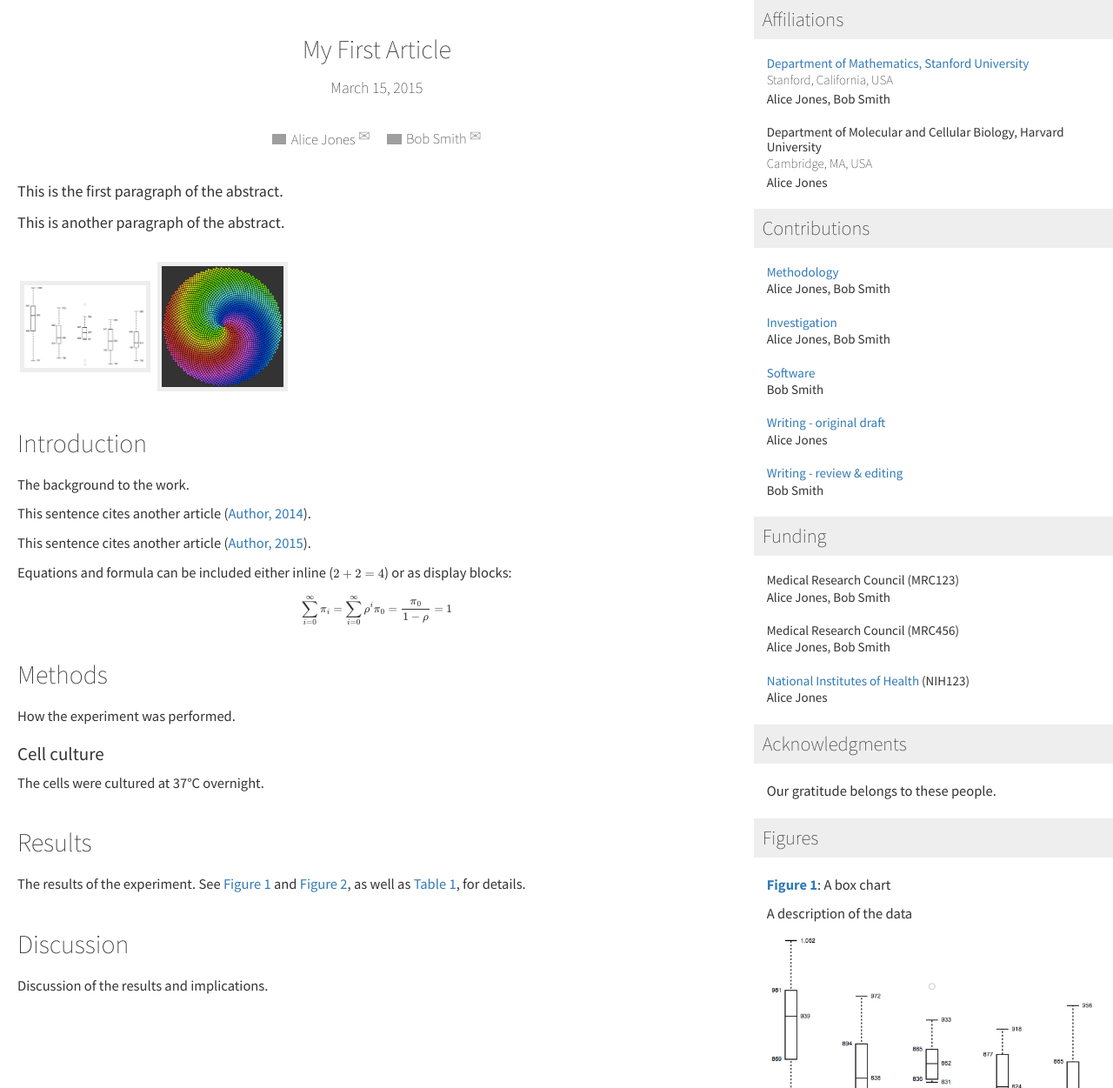
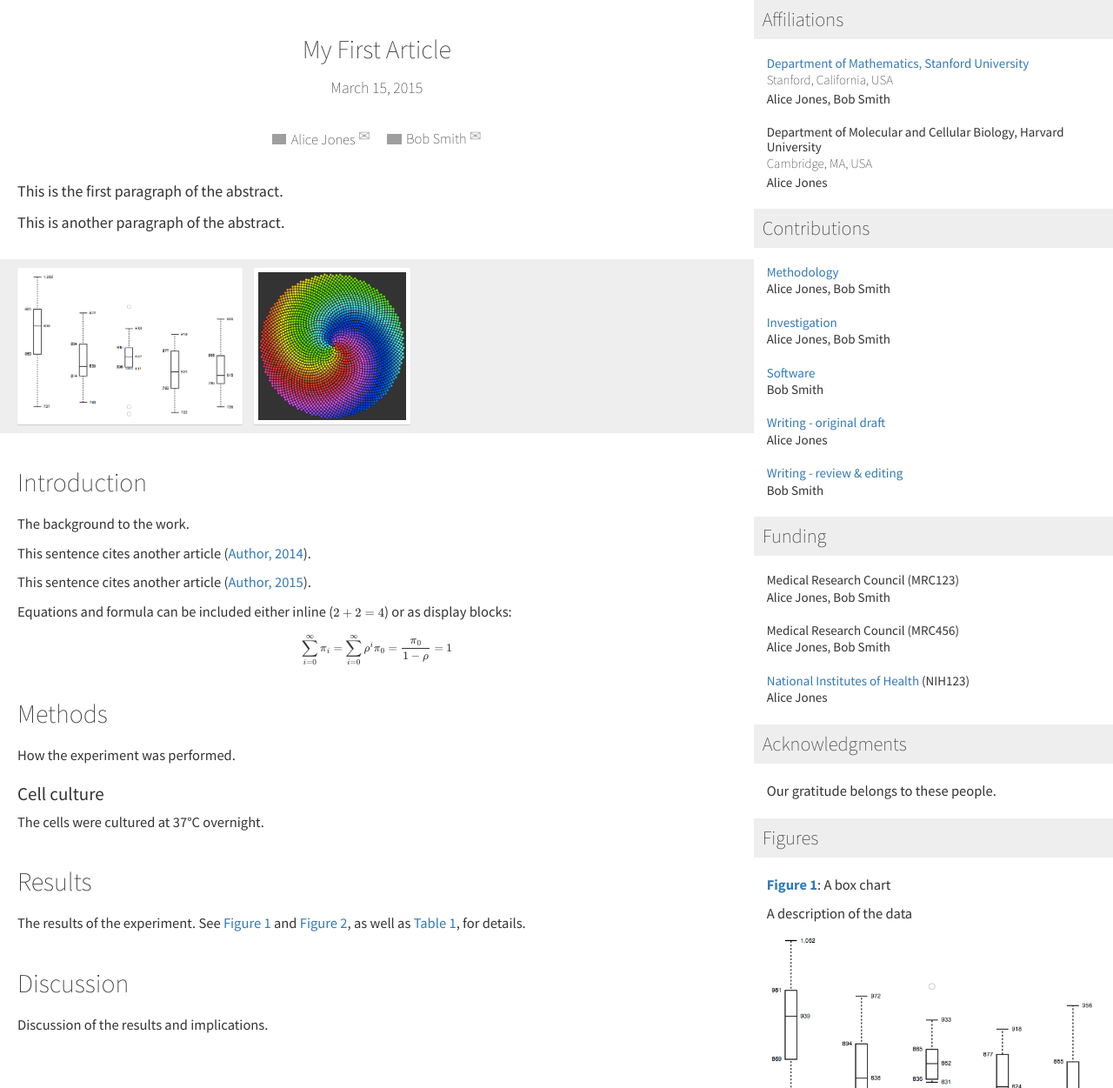
Before and after one commit to PeerJ/paper-now, a Jekyll site: the page built from index.md, in a window 1280 px wide. Shown: the whole page at 87% size. Built offline with Jekyll 4.4.1, drawn with Linux system fonts in a browser that asks for light colours; nearby versions of some CDN libraries; formulas are drawn with MathJax 3; a script that is not in the unit is left out; grey boxes are pictures that could not be loaded.

Commit message:
Cleaner figure thumbnails

```diff
--- a/styles/screen.scss
+++ b/styles/screen.scss
@@ -126,31 +126,34 @@ figure img {
 }
 
 #figure-thumbnails {
-  text-align: left;
-  overflow-x: auto;
-  vertical-align: middle;
-  white-space: nowrap;
-  padding: 0.25rem;
-  margin-top: 3rem;
-  margin-bottom: 3rem;
+    background: #EEE;
+    overflow-x: auto;
+    vertical-align: middle;
+    white-space: nowrap;
+    padding: 1rem 2rem;
+    margin-top: 3rem;
+    margin-bottom: 3rem;
+    margin-left: -2rem;
+    height: 20rem;
+    margin-right: -2rem;
 }
 
 .figure-thumbnail {
   display: inline-block;
-  margin-right: 0.5rem;
-  max-height: 15rem;
-  max-width: 15rem;
-  padding: 0.5rem;
-  background-color: #eee;
-}
-
-.figure-thumbnail:hover {
-  box-shadow: 0 1px 2px #aaa;
+  margin-right: 1rem;
+  vertical-align: middle;
+  border: 5px solid white;
+  height: 100%;
+  box-sizing: border-box;
+  background-color: #FFF;
+  box-shadow: 0 1px 1px #ccc;
+  border-radius: 2px;
 }
 
 .figure-thumbnail img {
   max-height: 100%;
   max-width: 100%;
+  vertical-align: middle;
 }
 
 #figures > figure:not(:last-of-type) {
```
